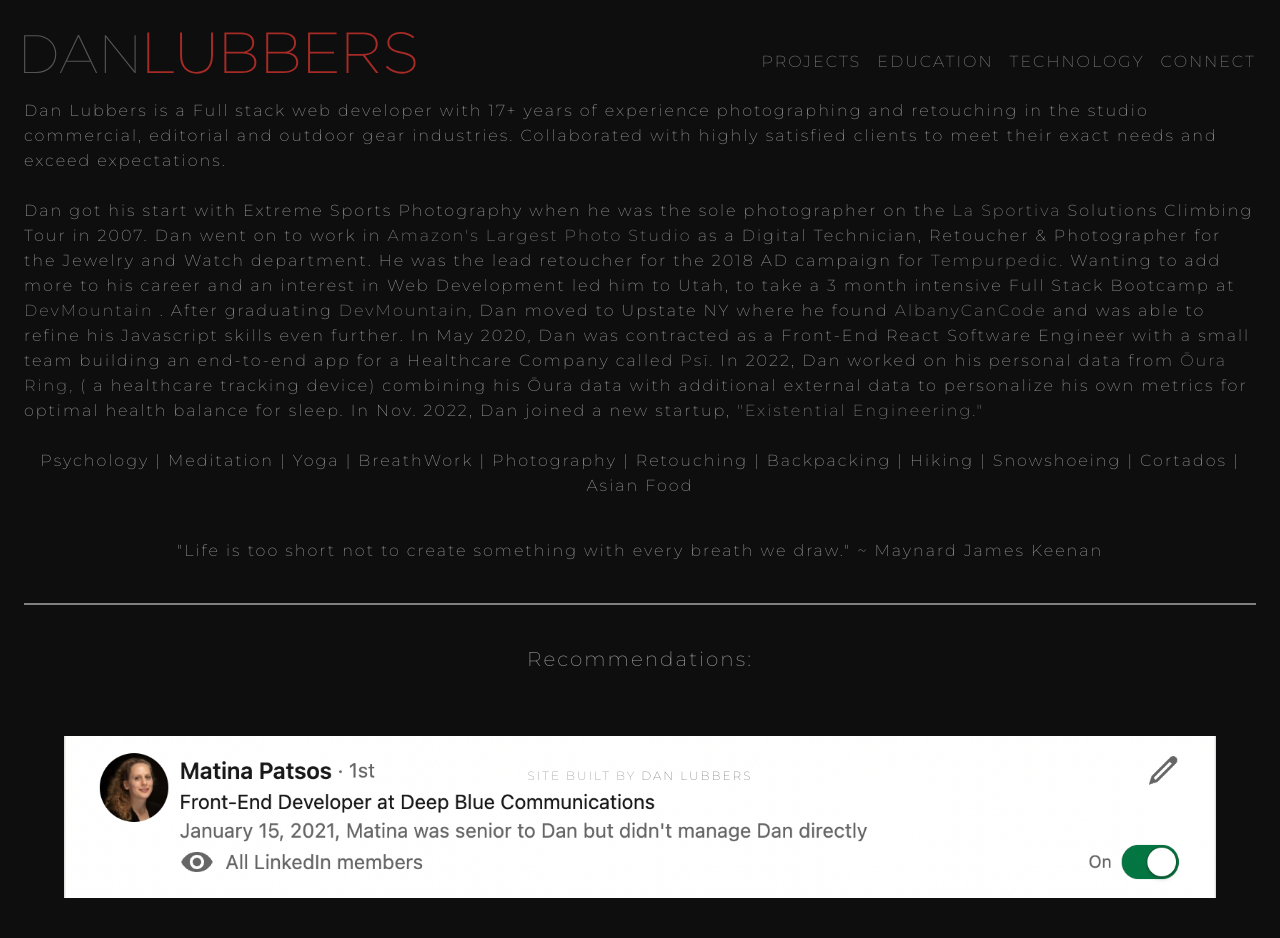
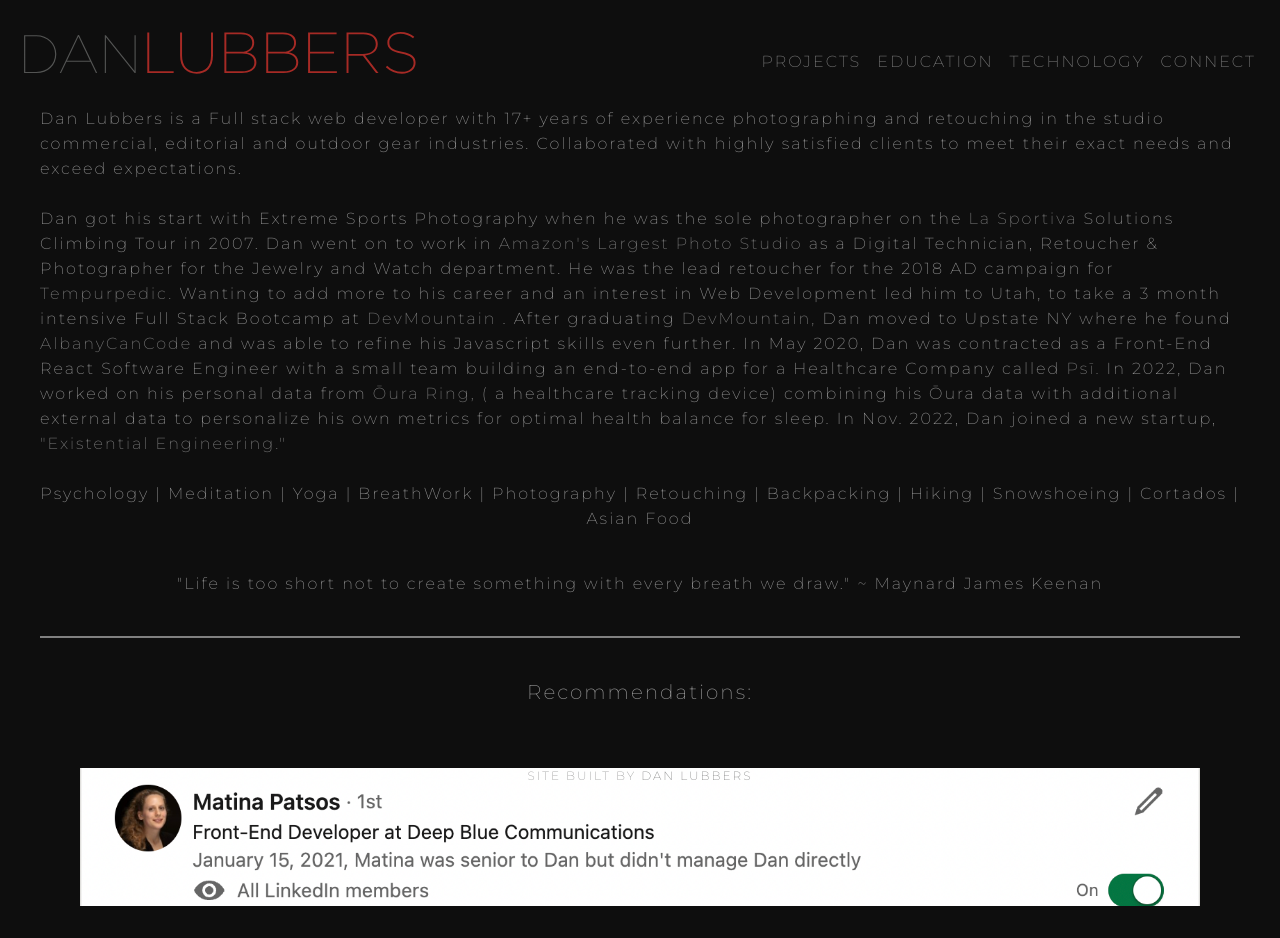
Before and after one commit to danlubbers/webdev-danlubbers-2022, a SvelteKit app: page / in a window 1280 px wide. Built offline with nearby package versions, Linux system fonts and the light colour scheme; some icons are missing.

Commit message:
style: fix difference in margins between mobile and desktop

```diff
--- a/src/routes/+layout.svelte
+++ b/src/routes/+layout.svelte
@@ -8,7 +8,7 @@
 <Analytics />
 <Header />
 
-<main class="m-6 h-screen grid-rows-auto flex justify-center">
+<main class="m-6 md:my-8 md:mx-10 h-screen grid-rows-auto flex justify-center">
 	<slot />
 </main>
 
```
